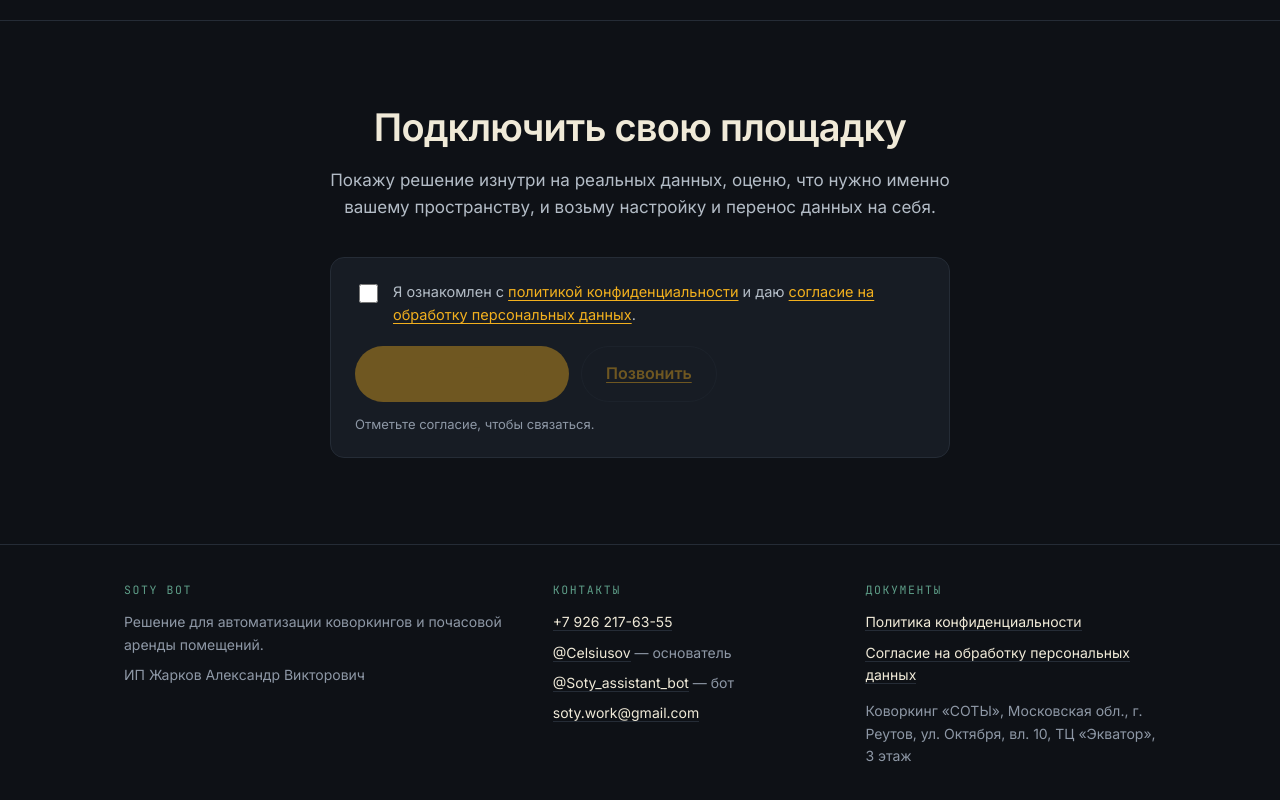
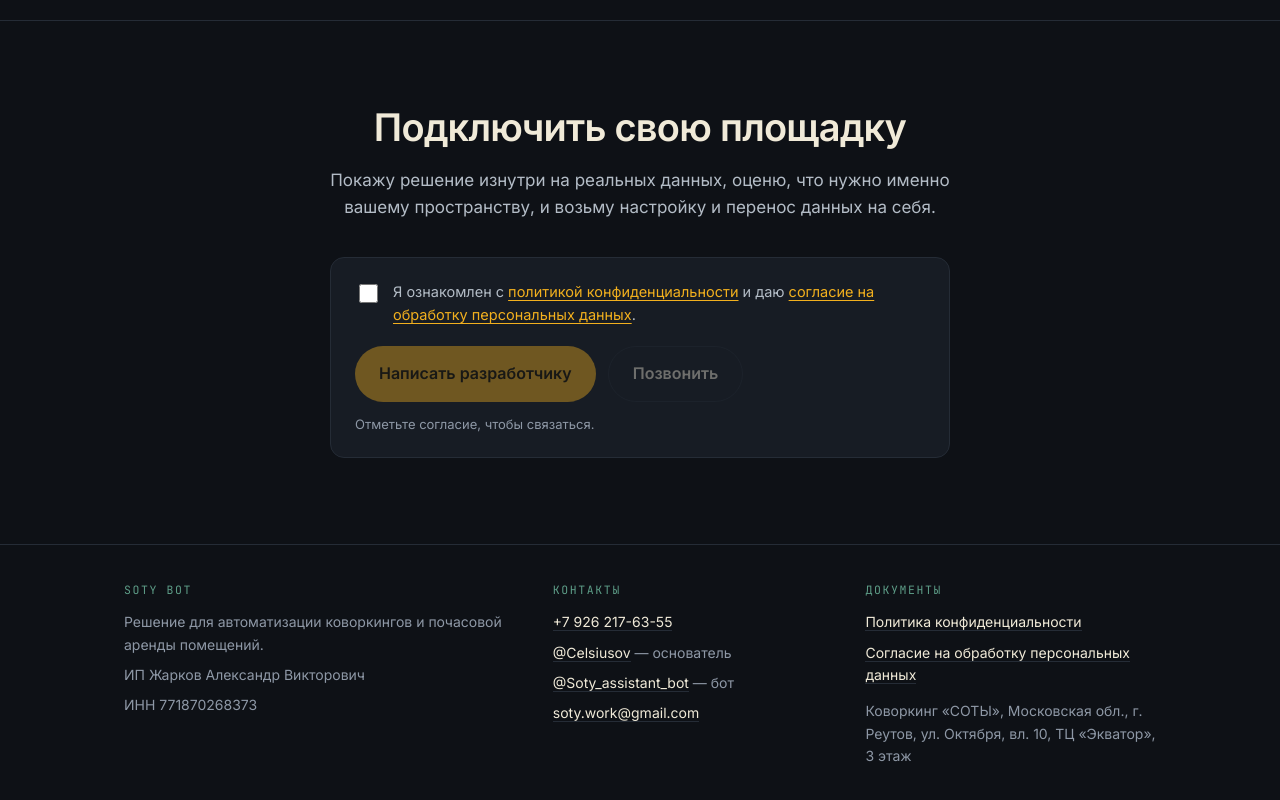
Before and after one commit to Celsiusov/soty-landing, a plain HTML site: page index.html in a window 1280 px wide. Shown: the part 5362-6162 px from the top of the page. Drawn offline with Linux system fonts and the light colour scheme; a web font is replaced by a local one.

Commit message:
Add files via upload

```diff
--- a/index.html
+++ b/index.html
@@ -129,7 +129,7 @@ h2{font-size:clamp(26px,3.6vw,38px);max-width:22ch}
   border-radius:var(--r);background:var(--ink-2);padding:22px 24px}
 .consent label{display:flex;gap:12px;align-items:flex-start;font-size:14.5px;color:#B3BCC6;cursor:pointer}
 .consent input{margin-top:4px;width:19px;height:19px;flex:none;accent-color:var(--honey);cursor:pointer}
-.consent a{color:var(--honey);text-decoration:underline;text-underline-offset:3px}
+.consent label a{color:var(--honey);text-decoration:underline;text-underline-offset:3px}
 .consent .cta{margin-top:20px;justify-content:flex-start}
 .hint{font-size:13px;color:var(--dim);margin:12px 0 0}
 
@@ -355,7 +355,7 @@ footer p{margin:0 0 8px}
         <span>Я ознакомлен с <a href="privacy.html">политикой конфиденциальности</a> и даю <a href="consent.html">согласие на обработку персональных данных</a>.</span>
       </label>
       <div class="cta">
-        <a class="btn btn-p" id="go" href="https://t.me/Celsiusov" aria-disabled="true" tabindex="-1">Написать в Telegram</a>
+        <a class="btn btn-p" id="go" href="https://t.me/Celsiusov" aria-disabled="true" tabindex="-1">Написать разработчику</a>
         <a class="btn btn-s" id="call" href="tel:+79262176355" aria-disabled="true" tabindex="-1">Позвонить</a>
       </div>
       <p class="hint" id="hint">Отметьте согласие, чтобы связаться.</p>
@@ -369,6 +369,7 @@ footer p{margin:0 0 8px}
       <div class="fh">SOTY Bot</div>
       <p>Решение для автоматизации коворкингов и почасовой аренды помещений.</p>
       <p>ИП Жарков Александр Викторович</p>
+      <p>ИНН 771870268373</p>
     </div>
     <div>
       <div class="fh">Контакты</div>
```
